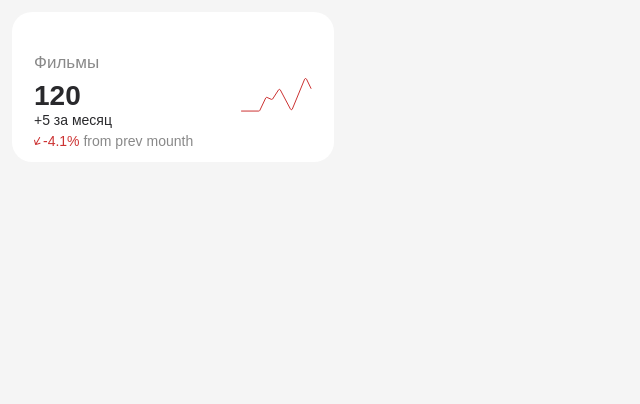
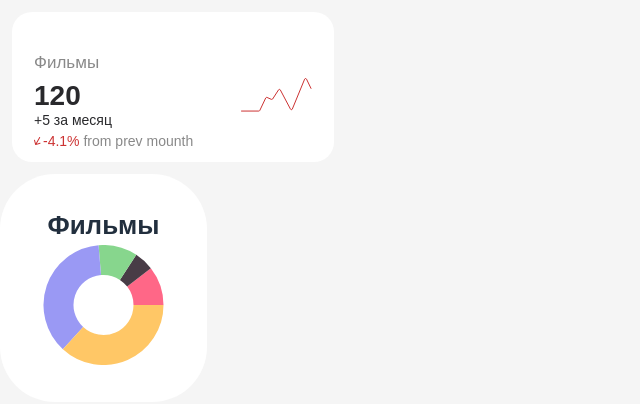
Before and after one commit to enoughy/EntertainmentTracker, a Next.js app: page / in a window 1280 px wide. Shown: the top 404 px of the page, without its empty margins (0-640 px from the left). Built offline with nearby package versions, Linux system fonts and the light colour scheme.

Commit message:
add dount chart element

```diff
--- a/app/page.tsx
+++ b/app/page.tsx
@@ -1,5 +1,18 @@
+"use client";
 import Image from "next/image";
 import { BaseStatCard } from "@/features/base-stat-card/base-stat-card";
+import { DountChart } from "@/features/dount-chart/dount-chart";
+import { DountChartData } from "@/types/dount-chart-stat/dount-chart-stat";
+
+const data: DountChartData = {
+  data: [
+    { name: "favorite", value: 20 },
+    { name: "dropped", value: 10 },
+    { name: "completed", value: 20 },
+    { name: "planning", value: 70 },
+    { name: "in_progress", value: 70 },
+  ],
+};
 
 export default function Home() {
   return (
@@ -10,6 +23,7 @@ export default function Home() {
         countChange={5}
         proc={-4.1}
       ></BaseStatCard>
+      <DountChart stat={data} name="Фильмы"></DountChart>
     </>
   );
 }
--- /dev/null
+++ b/features/dount-chart/dount-chart.tsx
@@ -0,0 +1,44 @@
+import { BaseCard } from "@/components/base-card/base-card";
+import { ContentStatus } from "@/types/content-status/content-status";
+import { DountChartData } from "@/types/dount-chart-stat/dount-chart-stat";
+import { Pie, PieChart, ResponsiveContainer, Sector } from "recharts";
+type DountChartProps = {
+  stat: DountChartData;
+  name: string;
+};
+
+export function DountChart({ stat, name }: DountChartProps) {
+  const STATUS_COLORS: Record<string, string> = {
+    favorite: "#FF6787",
+    in_progress: "#FFC766",
+    planning: "#9A99F4",
+    completed: "#87D68D", // "#B3FFFC",
+    dropped: "#483C46", //"#373F51",
+  };
+  return (
+    <BaseCard className="w-[207px] h-[228px] rounded-[55px] pt-8">
+      <h4 className="text-center text-[#222F3E] text-[26px] font-extrabold">
+        {name}
+      </h4>
+      <div className="h-30">
+        <ResponsiveContainer>
+          <PieChart>
+            <Pie
+              data={stat.data}
+              dataKey="value"
+              cx="50%"
+              cy="50%"
+              outerRadius={60}
+              innerRadius={30}
+              labelLine={false}
+              stroke="none"
+              shape={(props) => (
+                <Sector {...props} fill={STATUS_COLORS[props.name ?? ""]} />
+              )}
+            />
+          </PieChart>
+        </ResponsiveContainer>
+      </div>
+    </BaseCard>
+  );
+}
--- a/img/svg/plot-down/plot-down.tsx
+++ b/img/svg/plot-down/plot-down.tsx
@@ -10,7 +10,7 @@ export function PlotDown() {
       <path
         d="M0.5 33.0554H17.8686C18.2543 33.0554 18.6056 32.8335 18.7715 32.4853L24.7479 19.9349C24.9809 19.4455 25.5615 19.2309 26.0569 19.451L30.3854 21.3748C30.8353 21.5747 31.3637 21.4176 31.6311 21.0043L37.5741 11.8196C37.9889 11.1786 38.9402 11.2202 39.2975 11.895L49.5029 31.172C49.8993 31.9207 50.9888 31.8682 51.3114 31.0849L63.6502 1.11927C63.979 0.320658 65.0974 0.286418 65.4745 1.06342L70 10.3887"
         stroke="#CC3232"
-        stroke-linecap="round"
+        strokeLinecap="round"
       />
     </svg>
   );
--- a/package.json
+++ b/package.json
@@ -11,7 +11,8 @@
   "dependencies": {
     "next": "16.2.12",
     "react": "19.2.4",
-    "react-dom": "19.2.4"
+    "react-dom": "19.2.4",
+    "recharts": "^3.10.1"
   },
   "devDependencies": {
     "@tailwindcss/postcss": "^4",
--- /dev/null
+++ b/types/content-status/content-status.tsx
@@ -0,0 +1,6 @@
+export type ContentStatus =
+  | "favorite" // Любимые
+  | "completed" // Просмотрено / Прочитано
+  | "in_progress" // В процессе
+  | "planning" // В планах
+  | "dropped"; // Брошено
--- /dev/null
+++ b/types/dount-chart-stat/dount-chart-stat.tsx
@@ -0,0 +1,10 @@
+import { ContentStatus } from "../content-status/content-status";
+
+export type statCount = {
+  name: ContentStatus;
+  value: number;
+};
+
+export type DountChartData = {
+  data: statCount[];
+};
```
Also changed, not shown: 1 other file (tests, documents, lock files or other folders).
